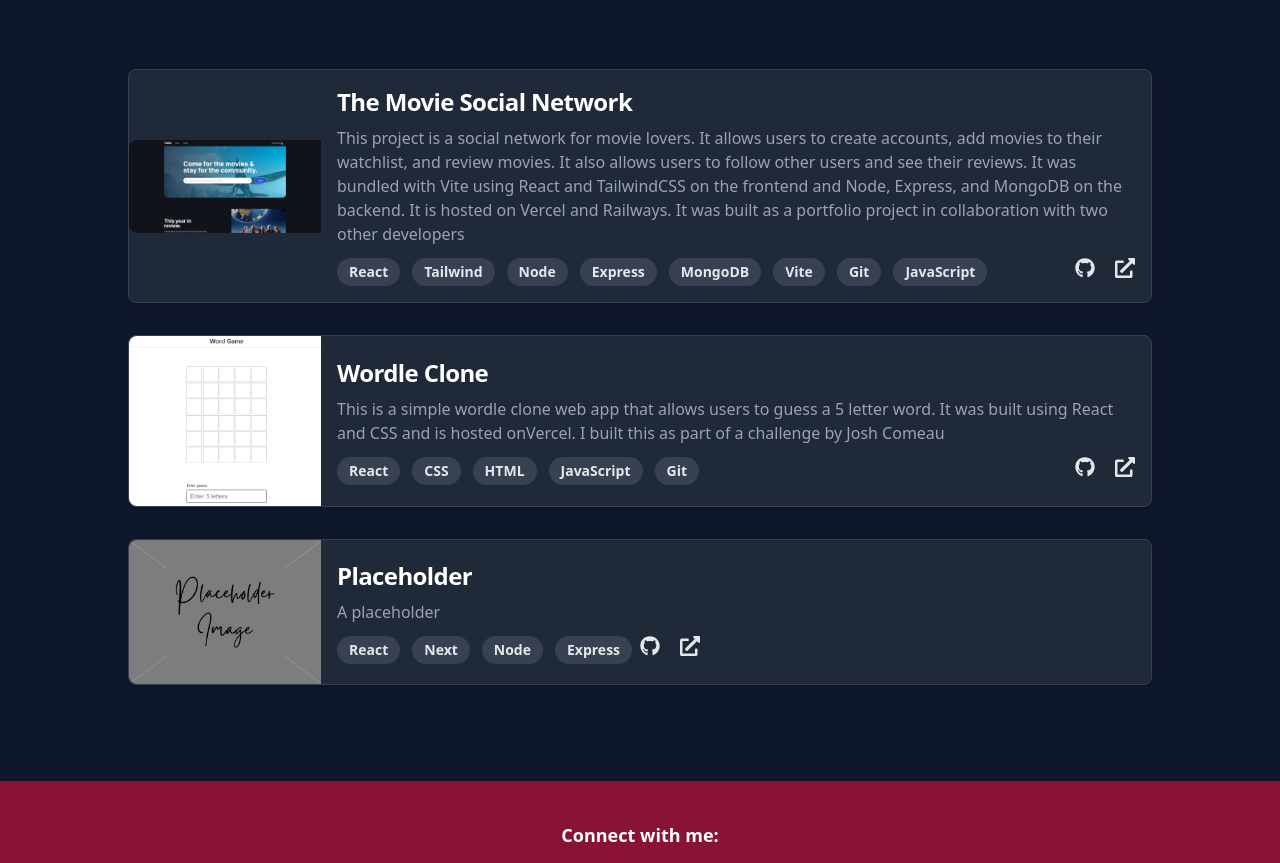
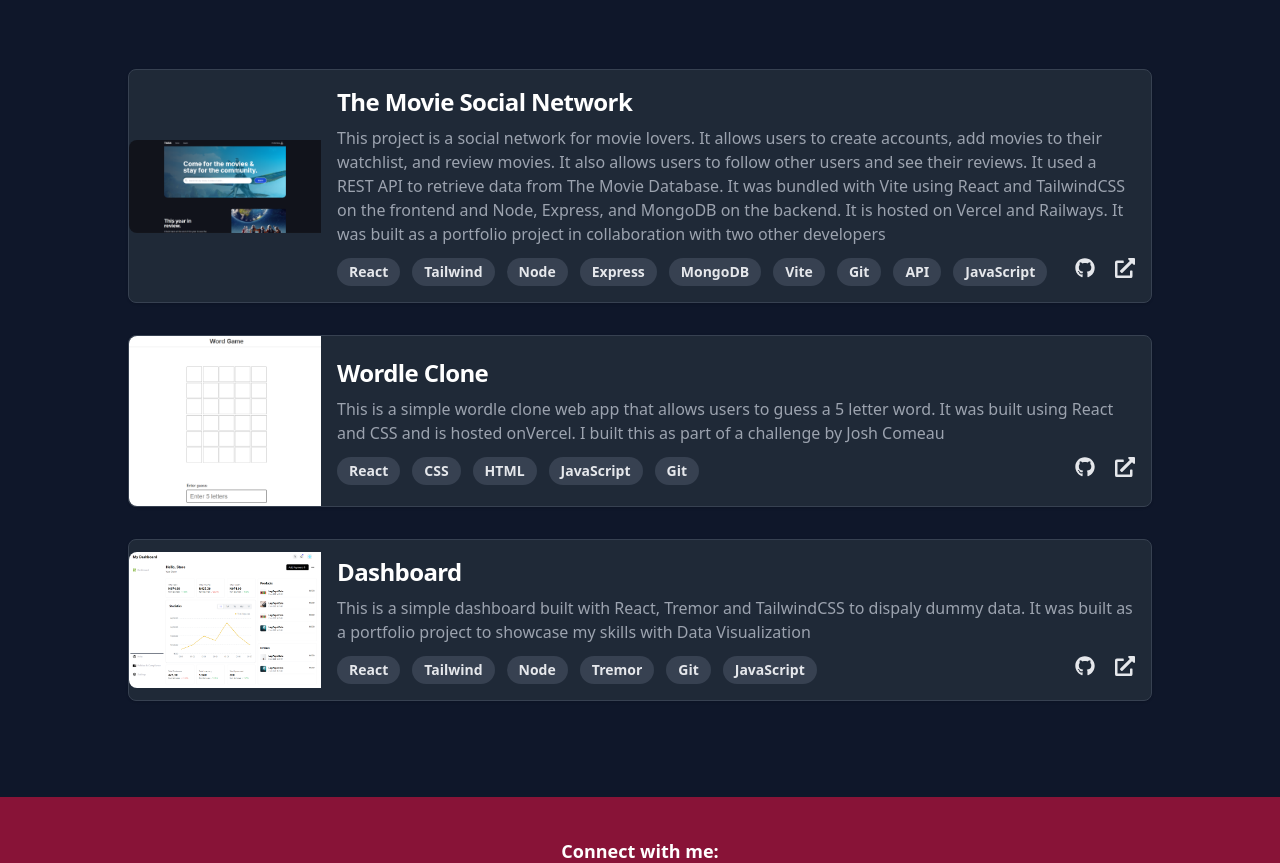
Before and after one commit to ifefrost/portfolio, a React (Vite) app: page /work in a window 1280 px wide. Shown: the part 1000-1863 px from the top of the page. Built offline with nearby package versions, Linux system fonts and the light colour scheme; a web font is replaced by a local one.

Commit message:
added a new project

```diff
--- a/src/pages/Work.jsx
+++ b/src/pages/Work.jsx
@@ -1,5 +1,5 @@
 import profile from "../assets/profile.png";
-import placeholder from "../assets/placeholder.jpg";
+import dashboard from "../assets/dashboard.png";
 import tmsn from "../assets/tmsn.png";
 import wordle from "../assets/wordle.png";
 import { useState, useId } from "react";
@@ -40,12 +40,13 @@ const Work = () => {
     "Bootstrap",
     "Git",
     "ASP.Net",
+    "API",
   ];
   let projects = [
     {
       name: "The Movie Social Network",
       description:
-        "This project is a social network for movie lovers. It allows users to create accounts, add movies to their watchlist, and review movies. It also allows users to follow other users and see their reviews. It was bundled with Vite using React and TailwindCSS on the frontend and Node, Express, and MongoDB on the backend. It is hosted on Vercel and Railways. It was built as a portfolio project in collaboration with two other developers",
+        "This project is a social network for movie lovers. It allows users to create accounts, add movies to their watchlist, and review movies. It also allows users to follow other users and see their reviews. It used a REST API to retrieve data from The Movie Database. It was bundled with Vite using React and TailwindCSS on the frontend and Node, Express, and MongoDB on the backend. It is hosted on Vercel and Railways. It was built as a portfolio project in collaboration with two other developers",
       image: tmsn,
       link: "https://ifefrost-tmsn.vercel.app",
       github: "ifefrost/tmsn",
@@ -57,6 +58,7 @@ const Work = () => {
         "MongoDB",
         "Vite",
         "Git",
+        "API",
         "JavaScript",
       ],
     },
@@ -70,12 +72,12 @@ const Work = () => {
       tech: ["React", "CSS", "HTML", "JavaScript", "Git"],
     },
     {
-      name: "Placeholder",
-      description: "A placeholder",
-      image: placeholder,
-      link: "https://placeholder.vercel.app/",
-      github: "ifefrost/placeholder",
-      tech: ["React", "Next", "Node", "Express"],
+      name: "Dashboard",
+      description: "This is a simple dashboard built with React, Tremor and TailwindCSS to dispaly dummy data. It was built as a portfolio project to showcase my skills with Data Visualization",
+      image: dashboard,
+      link: "https://dashboard-tawny-beta.vercel.app/",
+      github: "ifefrost/dashboard",
+      tech: ["React", "Tailwind", "Node", "Tremor", "Git", "JavaScript"],
     },
   ];
   if (activeFilter.length > 0) {
```
Also changed, not shown: src/assets/dashboard.png (added), 1 other file (tests, documents, lock files or other folders).
